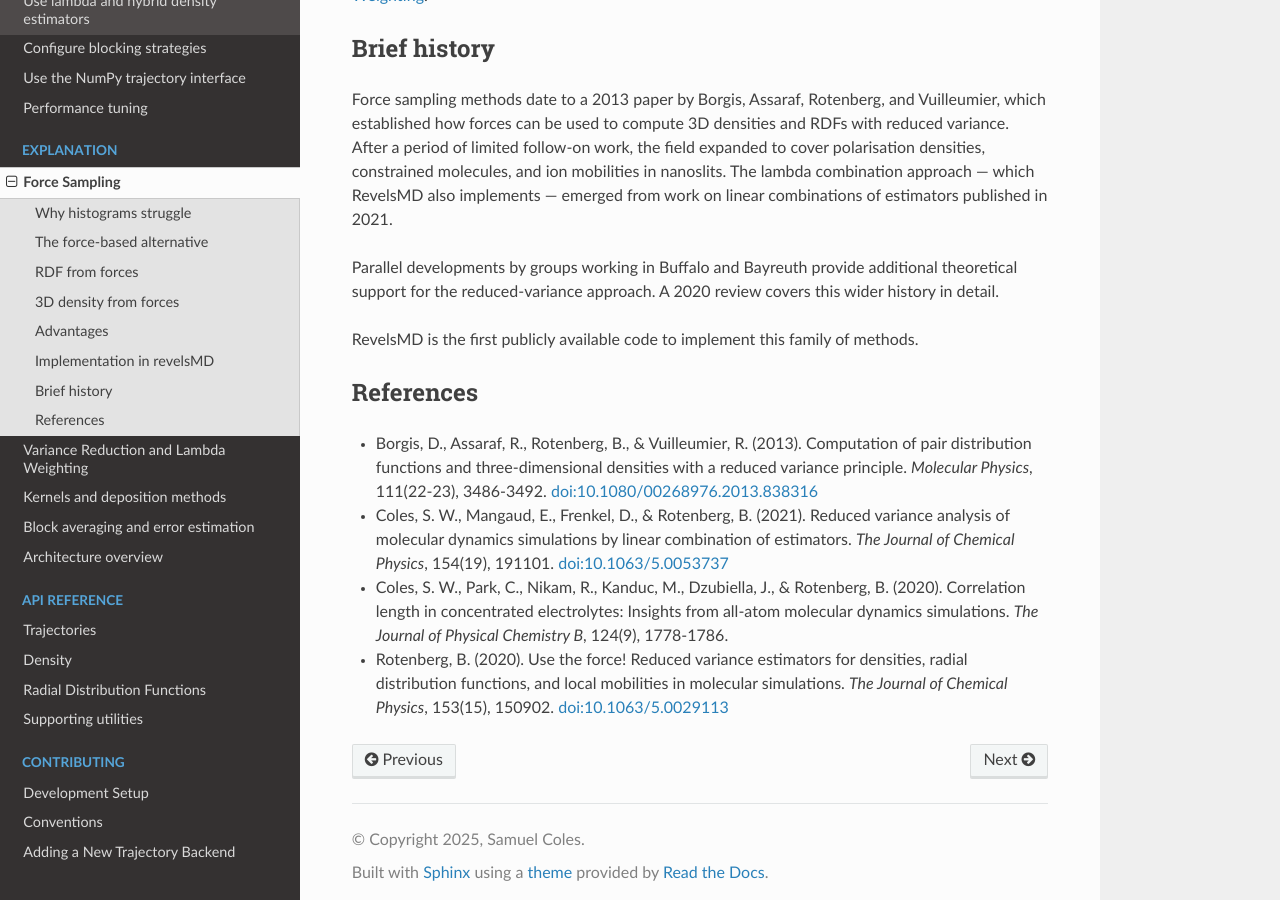
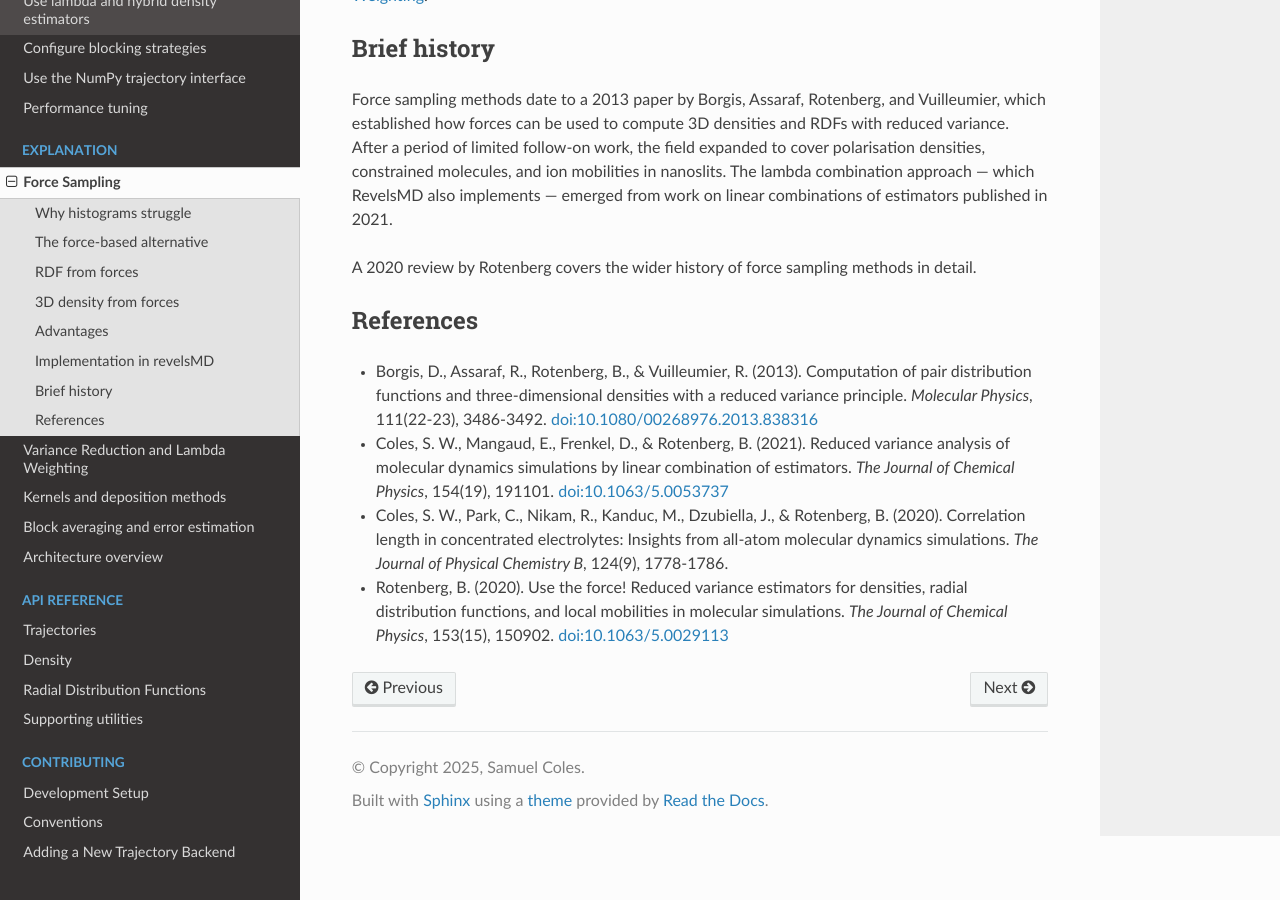
Before and after one commit to user200000/revelsmd, a Sphinx documentation site: the page built from docs/source/explanation/force-sampling.md, in a window 1280 px wide and 900 px high, scrolled down 2463 px. Built offline with Sphinx 7.4.7 and the Read the Docs theme 3.1.0, drawn with Linux system fonts in a browser that asks for light colours.

Commit message:
Remove unverified claims from explanation pages

```diff
--- a/docs/source/explanation/force-sampling.md
+++ b/docs/source/explanation/force-sampling.md
@@ -73,9 +73,7 @@ An optional third stage combines the force-based and counting-based estimates us
 
 Force sampling methods date to a 2013 paper by Borgis, Assaraf, Rotenberg, and Vuilleumier, which established how forces can be used to compute 3D densities and RDFs with reduced variance. After a period of limited follow-on work, the field expanded to cover polarisation densities, constrained molecules, and ion mobilities in nanoslits. The lambda combination approach — which RevelsMD also implements — emerged from work on linear combinations of estimators published in 2021.
 
-Parallel developments by groups working in Buffalo and Bayreuth provide additional theoretical support for the reduced-variance approach. A 2020 review covers this wider history in detail.
-
-RevelsMD is the first publicly available code to implement this family of methods.
+A 2020 review by Rotenberg covers the wider history of force sampling methods in detail.
 
 ## References
 
```
Also changed, not shown: docs/source/explanation/variance-reduction.md (+1 -1 lines).
